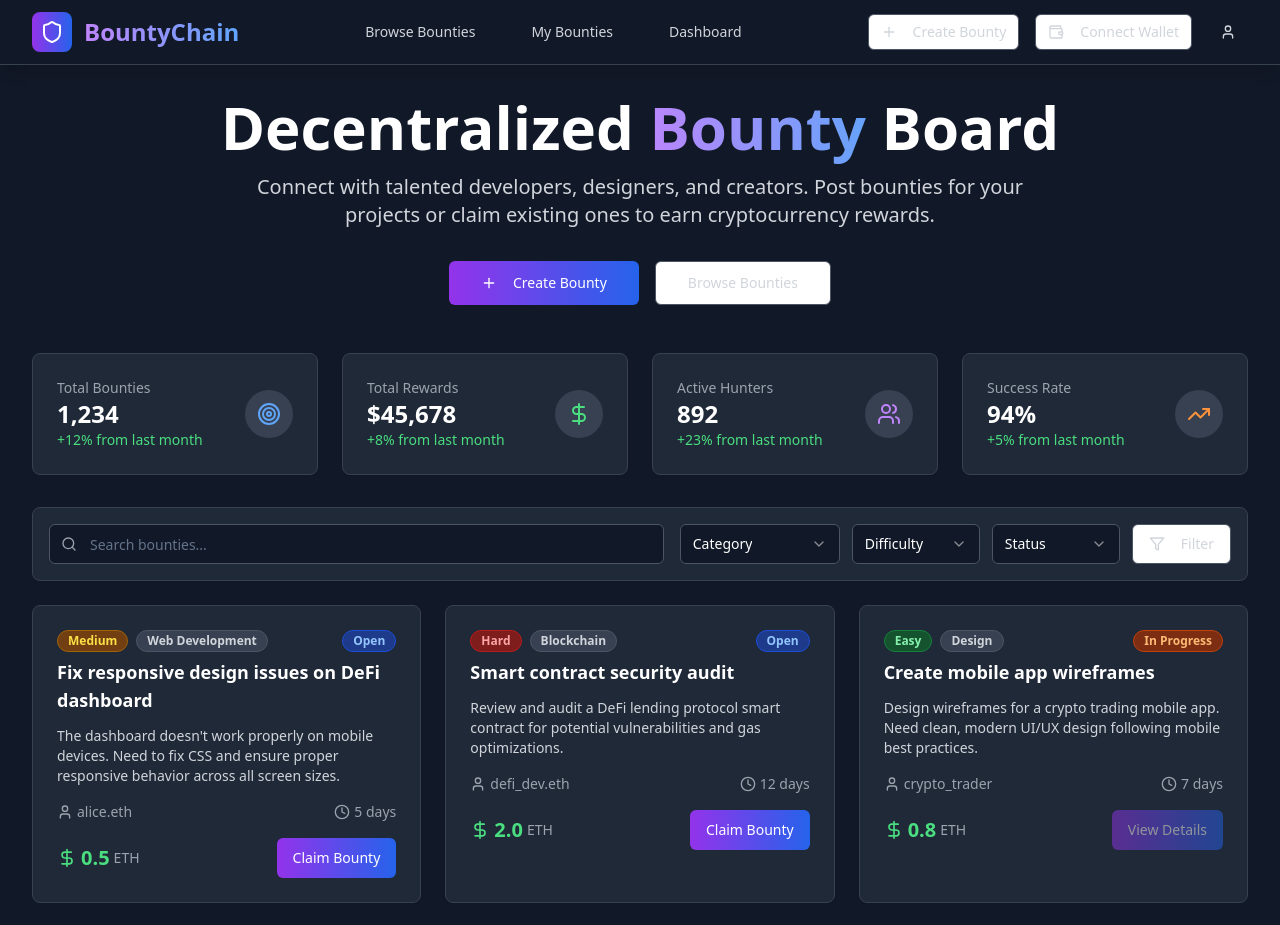
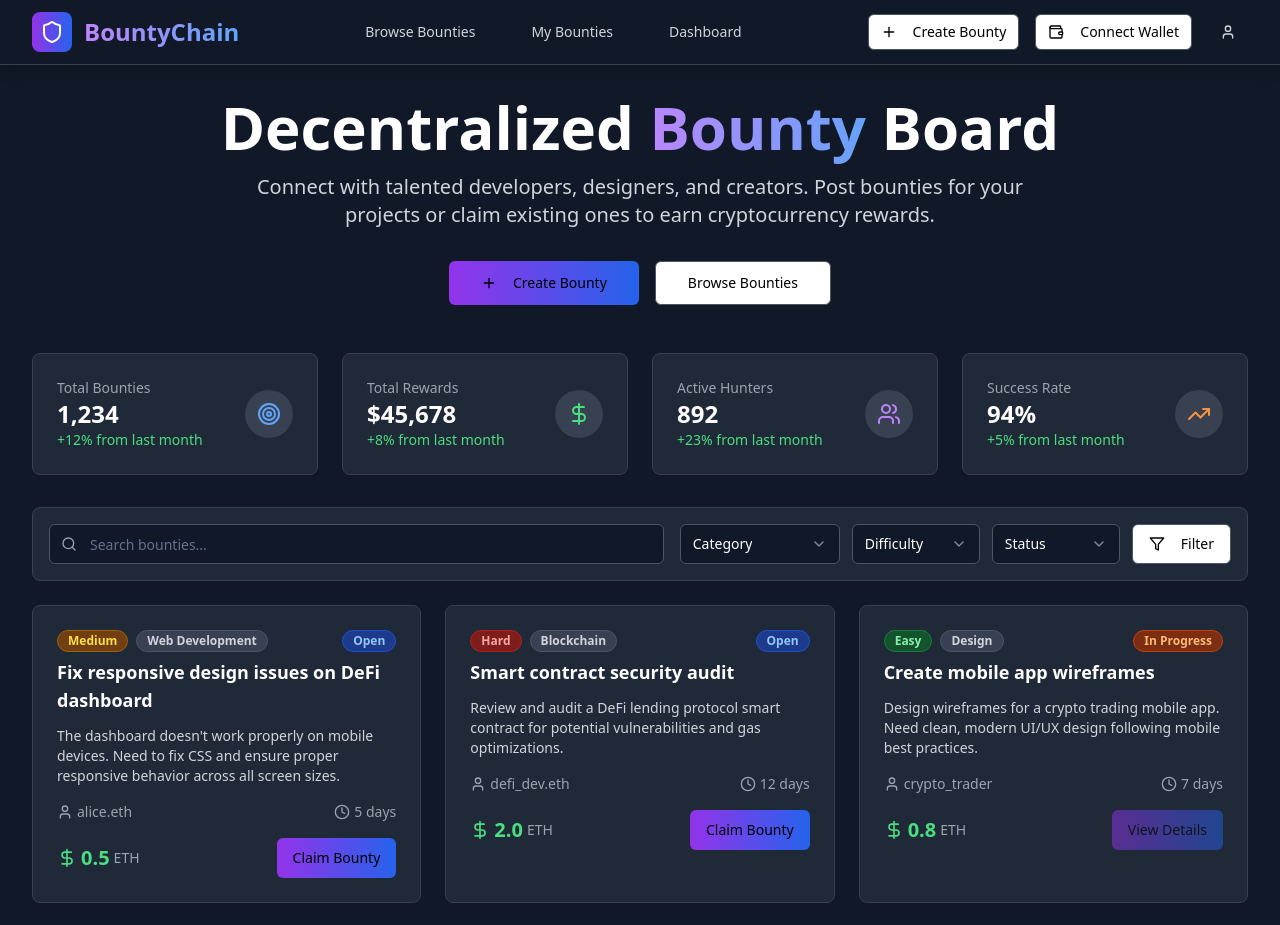
Before and after one commit to 56Samyak/quest-chain-board, a React (Vite) app: page / in a window 1280 px wide. Shown: the top 925 px of the page. Built offline with nearby package versions, Linux system fonts and the light colour scheme.

Commit message:
Fix: Button text color
Set button text color to black.

```diff
--- a/src/components/BountyCard.tsx
+++ b/src/components/BountyCard.tsx
@@ -87,7 +87,7 @@ const BountyCard = ({
           </div>
 
           <Button
-            className="bg-gradient-to-r from-purple-600 to-blue-600 hover:from-purple-700 hover:to-blue-700 text-white"
+            className="bg-gradient-to-r from-purple-600 to-blue-600 hover:from-purple-700 hover:to-blue-700 text-black"
             disabled={status !== "Open"}
           >
             {status === "Open" ? "Claim Bounty" : "View Details"}
--- a/src/components/CreateBountyForm.tsx
+++ b/src/components/CreateBountyForm.tsx
@@ -1,4 +1,3 @@
-
 import { useState } from "react";
 import { Card, CardContent, CardHeader, CardTitle } from "@/components/ui/card";
 import { Button } from "@/components/ui/button";
@@ -173,7 +172,7 @@ const CreateBountyForm = () => {
             </div>
           </div>
 
-          <Button type="submit" className="w-full bg-gradient-to-r from-purple-600 to-blue-600 hover:from-purple-700 hover:to-blue-700 text-white">
+          <Button type="submit" className="w-full bg-gradient-to-r from-purple-600 to-blue-600 hover:from-purple-700 hover:to-blue-700 text-black">
             Create Bounty
           </Button>
         </form>
--- a/src/components/FilterBar.tsx
+++ b/src/components/FilterBar.tsx
@@ -1,4 +1,3 @@
-
 import { Button } from "@/components/ui/button";
 import { Input } from "@/components/ui/input";
 import { Select, SelectContent, SelectItem, SelectTrigger, SelectValue } from "@/components/ui/select";
@@ -53,7 +52,7 @@ const FilterBar = () => {
             </SelectContent>
           </Select>
 
-          <Button variant="outline" size="default" className="border-gray-600 text-gray-300 hover:bg-gray-700">
+          <Button variant="outline" size="default" className="border-gray-600 text-black hover:bg-gray-700 hover:text-black bg-white">
             <Filter className="h-4 w-4 mr-2" />
             Filter
           </Button>
--- a/src/components/Header.tsx
+++ b/src/components/Header.tsx
@@ -31,12 +31,12 @@ const Header = () => {
           </nav>
 
           <div className="flex items-center space-x-4">
-            <Button variant="outline" size="sm" className="flex items-center space-x-2 border-gray-600 text-gray-300 hover:bg-gray-800">
+            <Button variant="outline" size="sm" className="flex items-center space-x-2 border-gray-600 text-black hover:bg-gray-800 hover:text-black bg-white">
               <Plus className="h-4 w-4" />
               <span>Create Bounty</span>
             </Button>
 
-            <Button variant="outline" size="sm" className="flex items-center space-x-2 border-gray-600 text-gray-300 hover:bg-gray-800">
+            <Button variant="outline" size="sm" className="flex items-center space-x-2 border-gray-600 text-black hover:bg-gray-800 hover:text-black bg-white">
               <Wallet className="h-4 w-4" />
               <span>Connect Wallet</span>
             </Button>
--- a/src/pages/Index.tsx
+++ b/src/pages/Index.tsx
@@ -96,7 +96,7 @@ const Index = () => {
             <Button
               variant="outline"
               onClick={() => setShowCreateForm(false)}
-              className="mb-4 border-gray-600 text-gray-300 hover:bg-gray-800"
+              className="mb-4 border-gray-600 text-black hover:bg-gray-800 hover:text-black bg-white"
             >
               ← Back to Dashboard
             </Button>
@@ -125,13 +125,13 @@ const Index = () => {
           <div className="flex justify-center space-x-4">
             <Button
               size="lg"
-              className="bg-gradient-to-r from-purple-600 to-blue-600 hover:from-purple-700 hover:to-blue-700 text-white"
+              className="bg-gradient-to-r from-purple-600 to-blue-600 hover:from-purple-700 hover:to-blue-700 text-black"
               onClick={() => setShowCreateForm(true)}
             >
               <Plus className="h-5 w-5 mr-2" />
               Create Bounty
             </Button>
-            <Button size="lg" variant="outline" className="border-gray-600 text-gray-300 hover:bg-gray-800">
+            <Button size="lg" variant="outline" className="border-gray-600 text-black hover:bg-gray-800 hover:text-black bg-white">
               Browse Bounties
             </Button>
           </div>
@@ -152,7 +152,7 @@ const Index = () => {
 
         {/* Load More Button */}
         <div className="text-center mt-12">
-          <Button variant="outline" size="lg" className="border-gray-600 text-gray-300 hover:bg-gray-800">
+          <Button variant="outline" size="lg" className="border-gray-600 text-black hover:bg-gray-800 hover:text-black bg-white">
             Load More Bounties
           </Button>
         </div>
```
